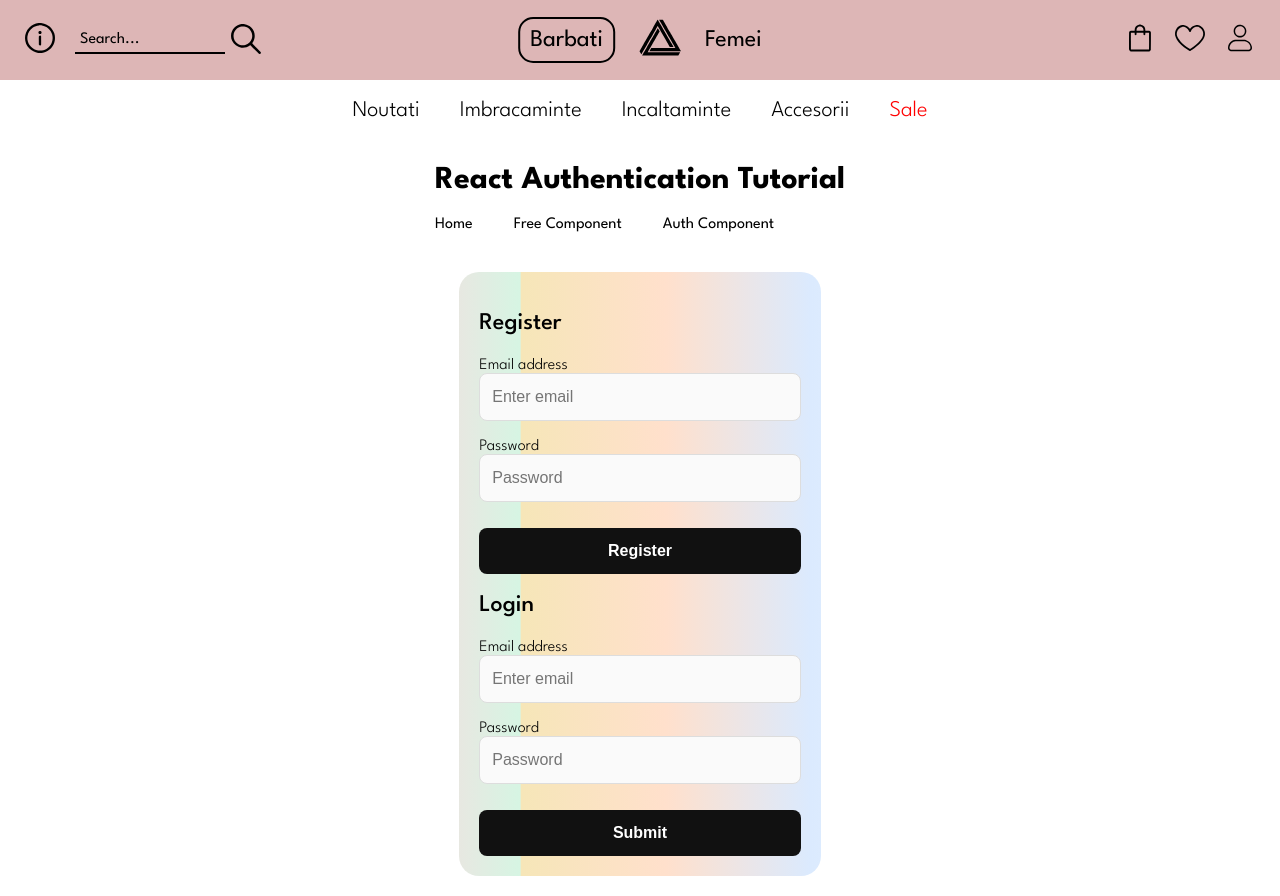
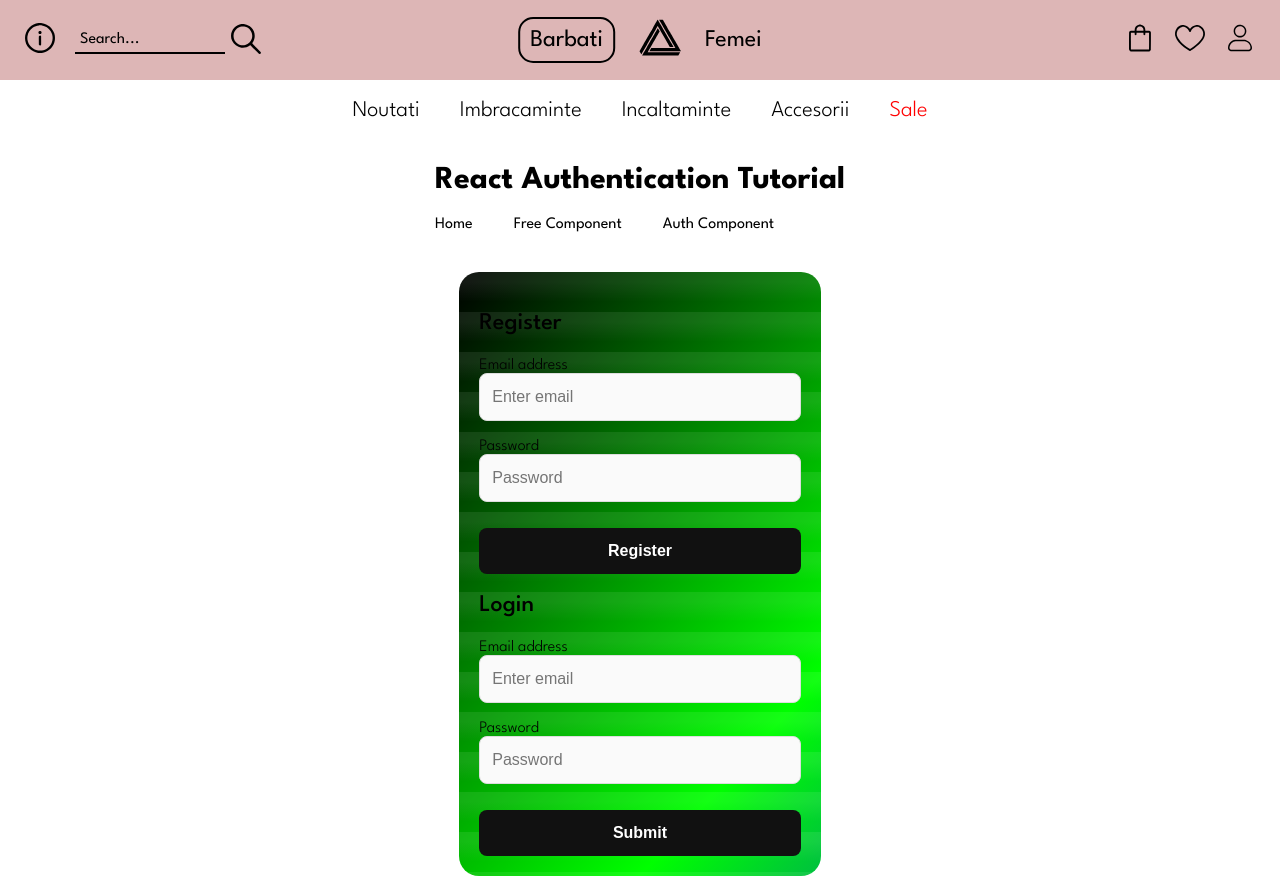
Before and after one commit to PantofaruTudor/shopping-website-frontend, a React (Create React App) app in the folder react-auth/: page / in a window 1280 px wide. Built offline with nearby package versions, Linux system fonts and the light colour scheme; a web font is replaced by a local one.

Commit message:
changes to the routing 4

```diff
--- a/react-auth/src/index.css
+++ b/react-auth/src/index.css
@@ -33,15 +33,19 @@
 }
 
 .Auth-container{
-  background: linear-gradient(90deg,
-    #f6e6b8,   /* softer yellow */
-    #ffe0cc,   /* softer orange */
-    #dbeafe,   /* softer blue */
-    #eaf6fb,   /* softer light blue */
-    #ffd6df,   /* softer pink */
-    #d6f5e3    /* softer green */);
-  background-size: 200% 200%;
-  animation: gradientMove 6s linear infinite;
+  background:
+    repeating-linear-gradient(
+      to bottom,
+      rgba(255,255,255,0.08) 0px,      /* lower alpha for subtlety */
+      rgba(255,255,255,0.08) 10px,
+      rgba(255,255,255,0.00) 30px,
+      rgba(255,255,255,0.00) 40px
+    ),
+    linear-gradient(132deg, #000000,#00ff00, #0000ff,#e60073,#ff0000,#ffffff);
+  background-size:
+    100% 40px,    /* stripes */
+    400% 400%;    /* gradient */
+  animation: BackgroundGradient 15s ease infinite;
 
 }
 
```
